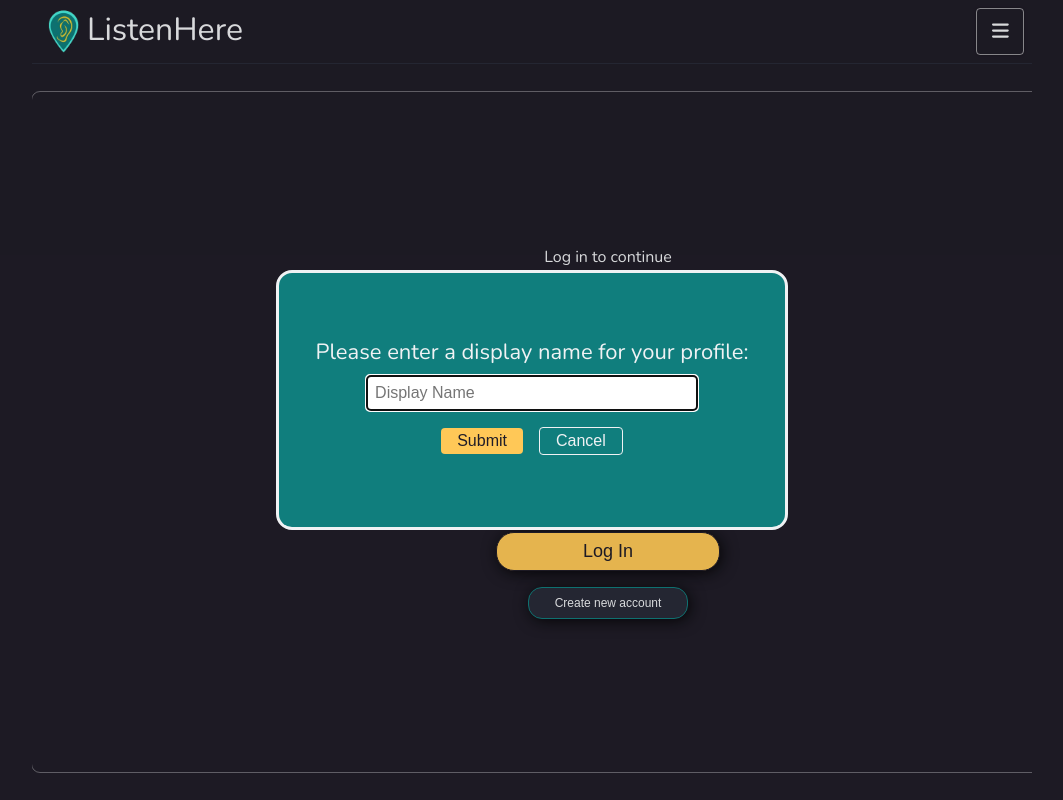
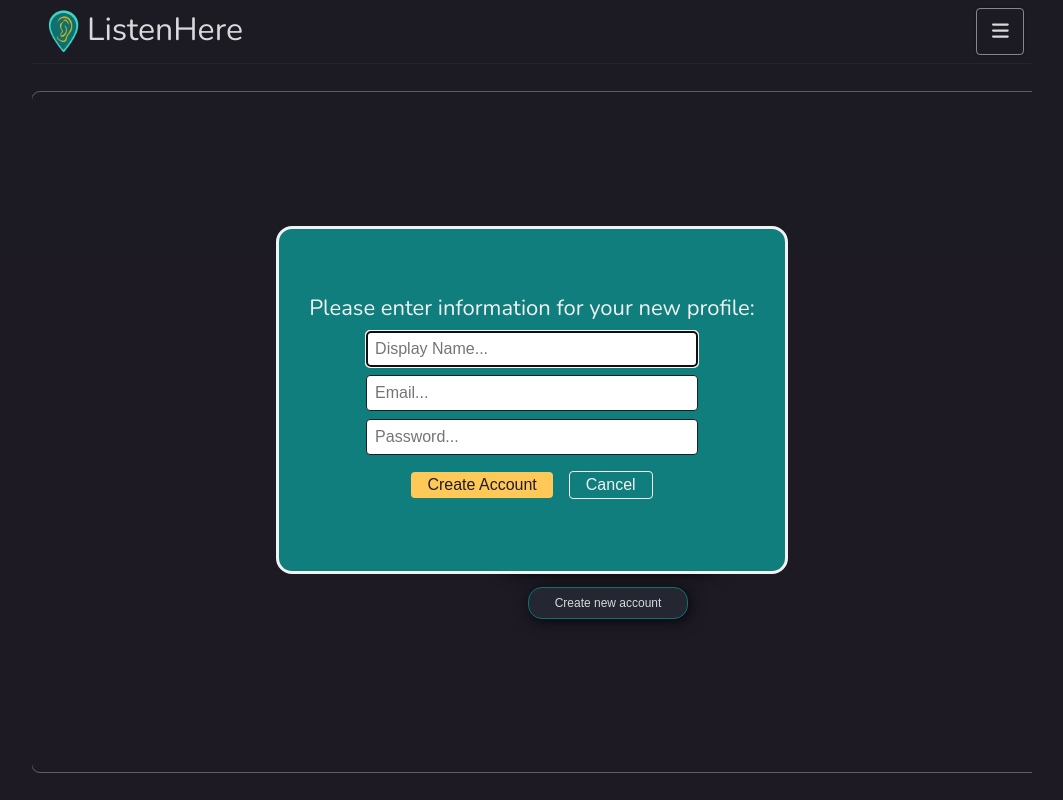
Before and after one commit to hutchison-s/listenHere, a React (Vite) app in the folder root/: page / in a window 1280 px wide. Both pictures are taken after typing "name@example.com", "Sample123" into the empty fields and a click on the button "Create new account". Shown: the whole page, without its empty margins (108-1171 px from the left). Built offline with nearby package versions, Linux system fonts and the light colour scheme; no server answers.

Commit message:
Add error handling and dialog for login errors

```diff
--- a/root/src/pages/Login.css
+++ b/root/src/pages/Login.css
@@ -62,7 +62,8 @@ label:has(#remember) {
     border-radius: 14px;
 }
 
-#newUserDialog {
+#newUserDialog,
+#errorDialog {
   position: absolute;
   top: 50%;
   left: 50%;
@@ -86,7 +87,8 @@ label:has(#remember) {
   border: 1px solid var(--jet);
   width: 70%;
 }
-#newUserDialog button {
+#newUserDialog button,
+#errorDialog button {
   padding: 0.25rem 1rem;
   font-size: 16px;
   background-color: transparent;
@@ -100,6 +102,7 @@ label:has(#remember) {
   color: var(--jet);
   border: none;
 }
+
 
 .gsi-material-button {
     -moz-user-select: none;
--- a/root/src/pages/LoginPage.jsx
+++ b/root/src/pages/LoginPage.jsx
@@ -11,9 +11,11 @@ function LoginPage() {
   const [pass, setPass] = useState(null)
   const [user, setUser] = useState(null)
   const [rememberMe, setRememberMe] = useState(false)
+  const [errorMsg, setErrorMsg] = useState('')
 
   const {profile, getProfileFromUser} = useContext(UserContext)
   const dialogRef = useRef(null)
+  const errorRef = useRef(null)
 
   useEffect(()=>{
     if (localStorage['firebase:authUser:AIzaSyBIFnE9a5XGHULxSfXgqdzvluNPSc-Wsic:[DEFAULT]']) {
@@ -41,6 +43,17 @@ function LoginPage() {
     }
   }
 
+  const errorMessages = {
+    'auth/email-already-exists': 'The provided email is already in use by an existing user. Each user must have a unique email.',
+    'auth/internal-error': 'The Authentication server encountered an unexpected error while trying to process the request. The error message should contain the response from the Authentication server containing additional information. If the error persists, please report the problem to our Bug Report support channel.',
+    'auth/invalid-credential': 'Incorrect login credentials',
+    'auth/invalid-email': 'Email format is invalid',
+    'auth/invalid-password': 'Password must be at least 6 characters long',
+    'auth/too-many-requests': 'Too many login attempts.',
+    'auth/user-not-found': 'There is no existing user record corresponding to the provided identifier.',
+  };
+
+
   const logIn = async (e)=>{
     e.preventDefault()
       try {
@@ -51,17 +64,38 @@ function LoginPage() {
         await setPersistence(auth, persistenceType);
         setUser(auth.currentUser)
         console.log(auth.currentUser)
-      } catch (err) {
-        console.error(err)
+      } catch (error) {
+          if (errorMessages[error.code]) {
+            setErrorMsg(errorMessages[error.code]);
+            errorRef.current.showModal()
+            console.log(error.code)
+          } else {
+            setErrorMsg('Error occured during sign in.');
+            errorRef.current.showModal()
+            console.error('Error signing in:', error.message);
+          }
+
       }
   }
 
-  const newUser = async (displayName)=>{
+  const ErrorDialog = ()=>{
+
+    return <dialog id='errorDialog' ref={errorRef}>
+        <p>{errorMsg}</p>
+        <button onClick={()=>{
+          errorRef.current.close()
+          setErrorMsg(null)
+        }}>Close</button>
+    </dialog>
+  }
+
+  const newUser = async (displayName, email, pass)=>{
     try {
       await createUserWithEmailAndPassword(auth, email, pass)
       const newUserObject = {
         displayName: displayName,
-        email: auth.currentUser.email
+        email: email,
+        uid: auth.currentUser.uid
       }
       const persistenceType = rememberMe
         ? browserLocalPersistence
@@ -80,23 +114,25 @@ function LoginPage() {
         <form
           onSubmit={(e)=>{
             e.preventDefault()
-            newUser(e.target.newDisplayName.value)
+            newUser(e.target.newDisplayName.value, e.target.createEmail.value, e.target.createPassword.value)
             e.target.reset()
             dialogRef.current.close()
           }}
           onReset={()=>{
             dialogRef.current.close()
           }}>
-          <p>Please enter a display name for your profile:</p>
+          <p>Please enter information for your new profile:</p>
           <input
             type="text"
             name="newDisplayName"
             id="newDisplayName"
             pattern="[a-zA-Z0-9\s]{1,20}"
             title="Only letters, numbers and spaces, maximum length 20 characters"
-            placeholder='Display Name'
+            placeholder='Display Name...'
             required/>
-          <button type='submit'>Submit</button>
+          <input type="email" name="createEmail" id="createEmail" placeholder='Email...' />
+            <input type="password" name="createPassword" id="createPassword" placeholder='Password...' />
+              <button className="enter" type='submit'>Create Account</button>
           <button type="reset">Cancel</button>
         </form>
       </dialog>
@@ -106,7 +142,7 @@ function LoginPage() {
   return (
     !profile.authorized
     ? <article className="gridCenter">
-         <form id="loginForm" onSubmit={logIn}>
+         <form id="loginForm">
            <p>Log in to continue</p>
            <button className="gsi-material-button" onClick={logInWithGoogle} type='button'>
             <div className="gsi-material-button-state"></div>
@@ -130,11 +166,12 @@ function LoginPage() {
             </label>
           <p>or...</p>
            <input type="email" name="newEmail" id="newEmail" placeholder='Email...' onChange={(e)=>{setEmail(e.target.value)}}/>
-            <input type="password" name="newPassword" id="newPassword" placeholder='Password...' onChange={(e)=>{setPass(e.target.value)}}/>
-              <button className="enter" type='submit'>Log In</button>
+            <input type="password" name="newPassword" id="newPassword" placeholder='Password...' onChange={(e)=>{setPass(e.target.value)}} />
+              <button className="enter" type='button' onClick={logIn}>Log In</button>
               <button className="new" type="button" onClick={()=>{dialogRef.current.showModal()}}>Create new account</button>
           </form>
           <NewUserDialog />
+          <ErrorDialog />
     </article>
     : <Navigate to='/' />
   )
```
